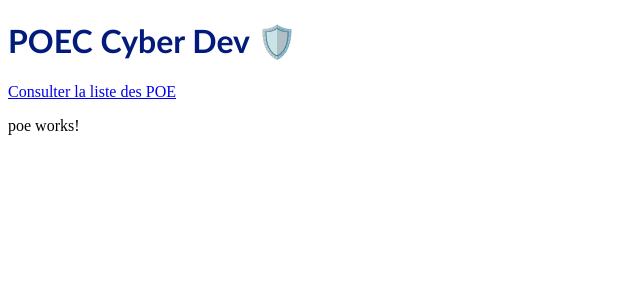
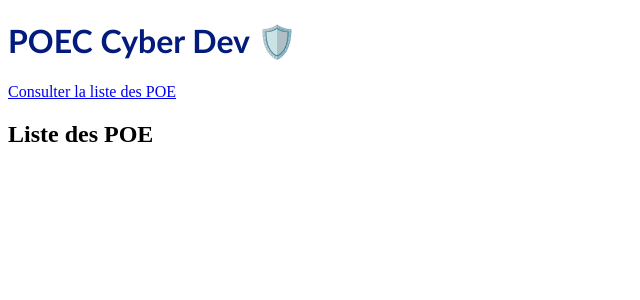
Before and after one commit to AnneClr/project_poe, an Angular app: page /poe in a window 1280 px wide. Shown: the top 300 px of the page, without its empty margins (0-640 px from the left). Built offline with nearby package versions, Linux system fonts and the light colour scheme.

Commit message:
POE_US1-create POE type

```diff
--- a/src/app/poe/poe/poe.component.html
+++ b/src/app/poe/poe/poe.component.html
@@ -1 +1 @@
-<p>poe works!</p>
+<h2>Liste des POE</h2>
--- /dev/null
+++ b/src/app/poe/poe_types/poe_types.ts
@@ -0,0 +1,4 @@
+export type PoeType = {
+  label: string;
+  duration: number;
+};
```
Also changed, not shown: src/app/poe/models/type.ts (added, +12 -0 lines), src/app/poe/poe_types.ts (deleted, +0 -11 lines).
